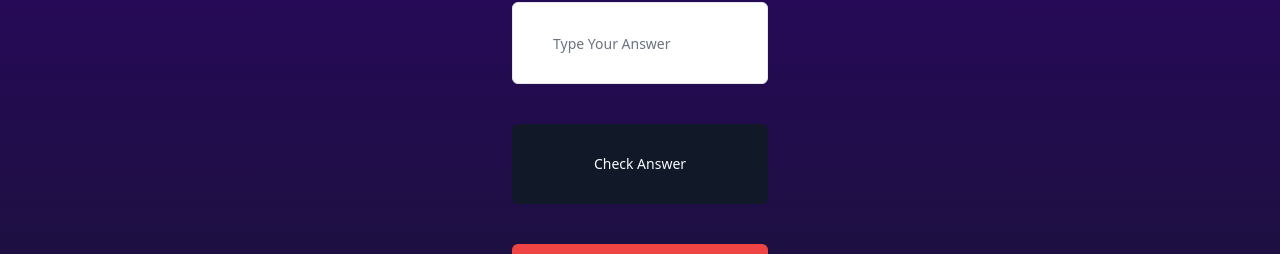
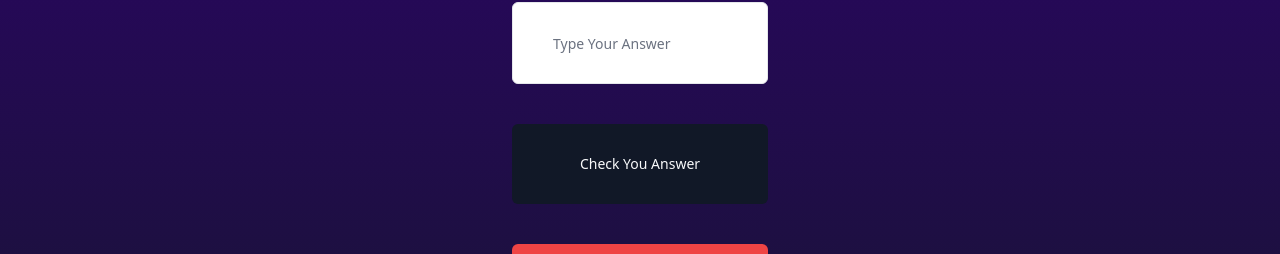
Before and after one commit to wdhmonk/movie_guessing, a Next.js app: page / in a window 1280 px wide. Shown: the part 281-535 px from the top of the page. Built offline with nearby package versions, Linux system fonts and the light colour scheme; no server answers.

Commit message:
minor change

```diff
--- a/src/components/guessing.tsx
+++ b/src/components/guessing.tsx
@@ -128,7 +128,7 @@ const handleInputChange = (event: React.ChangeEvent<HTMLInputElement>) => {
       />
       {success && <div className="text-green-500 p-1 m-3 text-center">Thats the one! Next movie loading ....</div>}
       {!success && debouncedText && <div className="text-red-500">Not quite that....</div>}
-      <Button className="m-10 p-10 w-64"onClick={checkAnswer}>Check Answer</Button>
+      <Button className="m-10 p-10 w-64"onClick={checkAnswer}>Check You Answer</Button>
     </>
   );
 }
```
